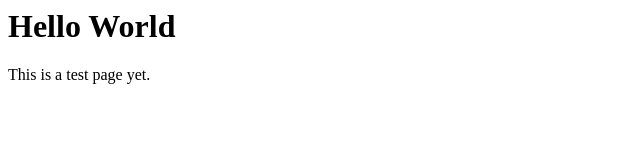
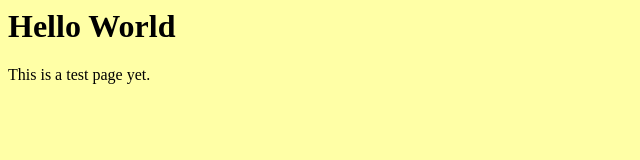
Before and after one commit to stollener/hello-world, a plain HTML site: page index.html in a window 1280 px wide. Shown: the whole page, without its empty margins (0-640 px from the left). Drawn offline with Linux system fonts and the light colour scheme.

Commit message:
create style.css for styling the page

```diff
--- a/index.html
+++ b/index.html
@@ -1,6 +1,7 @@
 <html>
   <head>
     <title>Hello World!!</title>
+    <link rel="stylesheet" href="style.css">
   </head>
   <body>
     <h1>Hello World</h1>
--- /dev/null
+++ b/style.css
@@ -0,0 +1,3 @@
+body {
+  background-color: rgb(255, 255, 166);
+}
```
